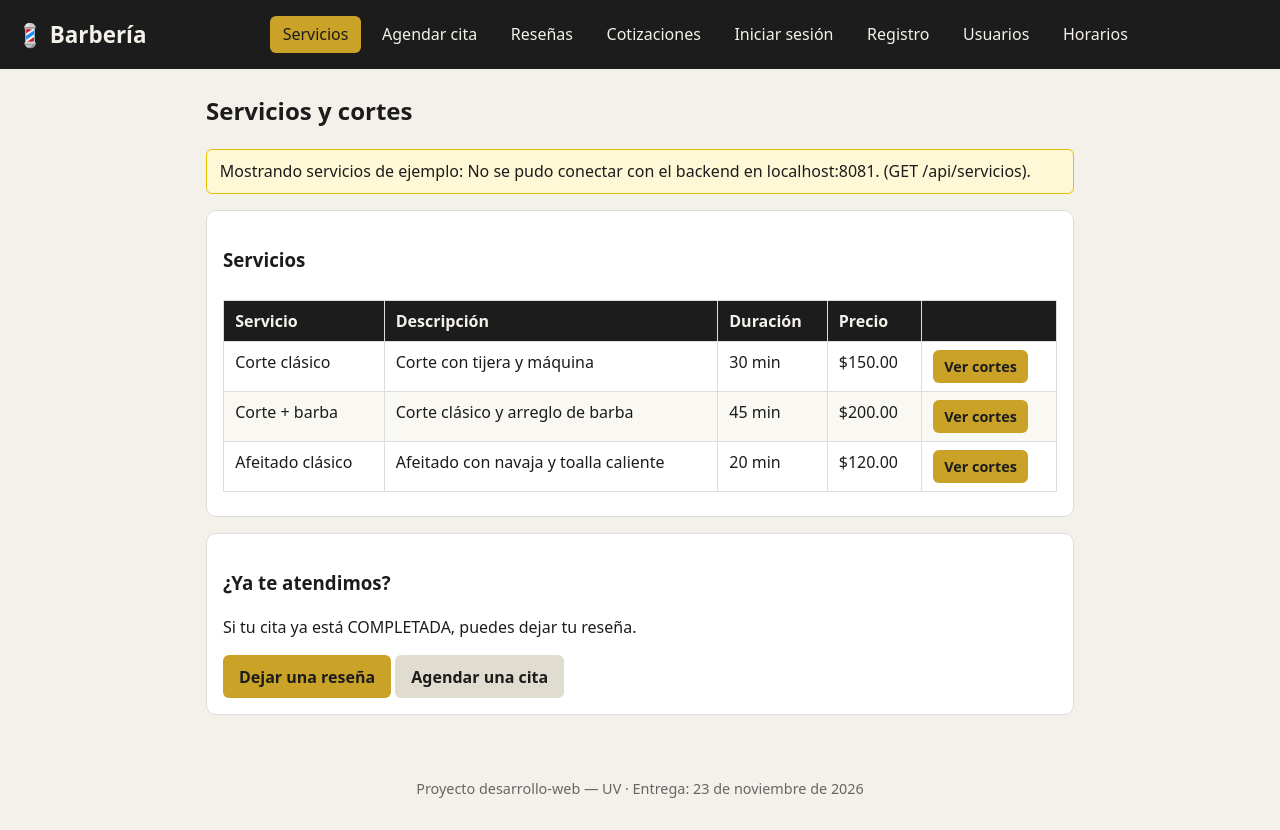
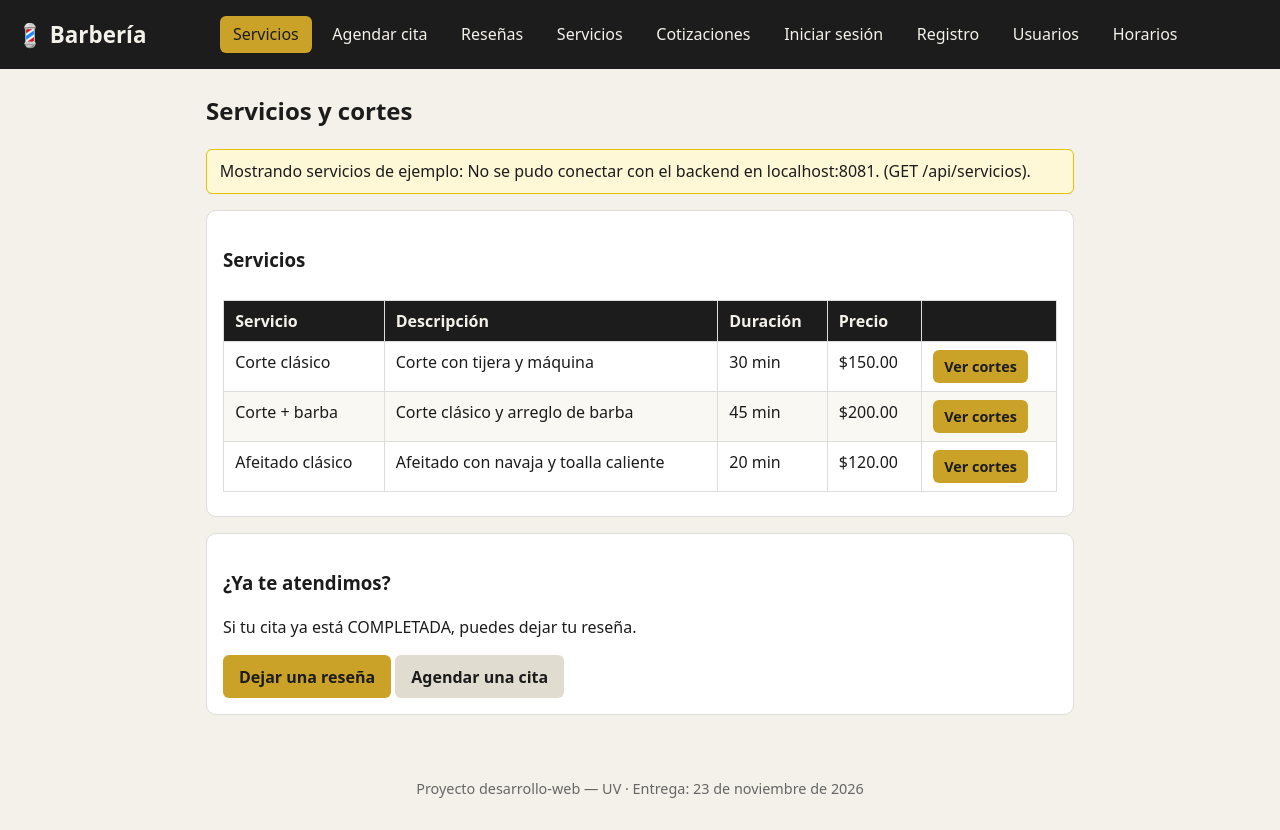
Before and after one commit to twvwrigth/desarrollo-web, a plain HTML site: page frontend/index.html in a window 1280 px wide. Drawn offline with Linux system fonts and the light colour scheme; no server answers.

Commit message:
Index arreglao

```diff
--- a/frontend/index.html
+++ b/frontend/index.html
@@ -13,6 +13,7 @@
       <a href="index.html" class="activo">Servicios</a>
       <a href="agendar.html">Agendar cita</a>
       <a href="resenas.html">Reseñas</a>
+      <a href="servicios.html">Servicios</a>
       <a href="cotizaciones.html">Cotizaciones</a>
       <a href="login.html">Iniciar sesión</a>
       <a href="registro.html">Registro</a>
@@ -42,7 +43,6 @@
       </div>
     </section>
 
-    <!-- E4: tabla de cortes del servicio elegido (GET /api/servicios/{id}/cortes). -->
     <section class="card" id="seccion-cortes" style="display: none;">
       <h3 id="titulo-cortes">Cortes</h3>
       <div class="tabla-scroll">
```
